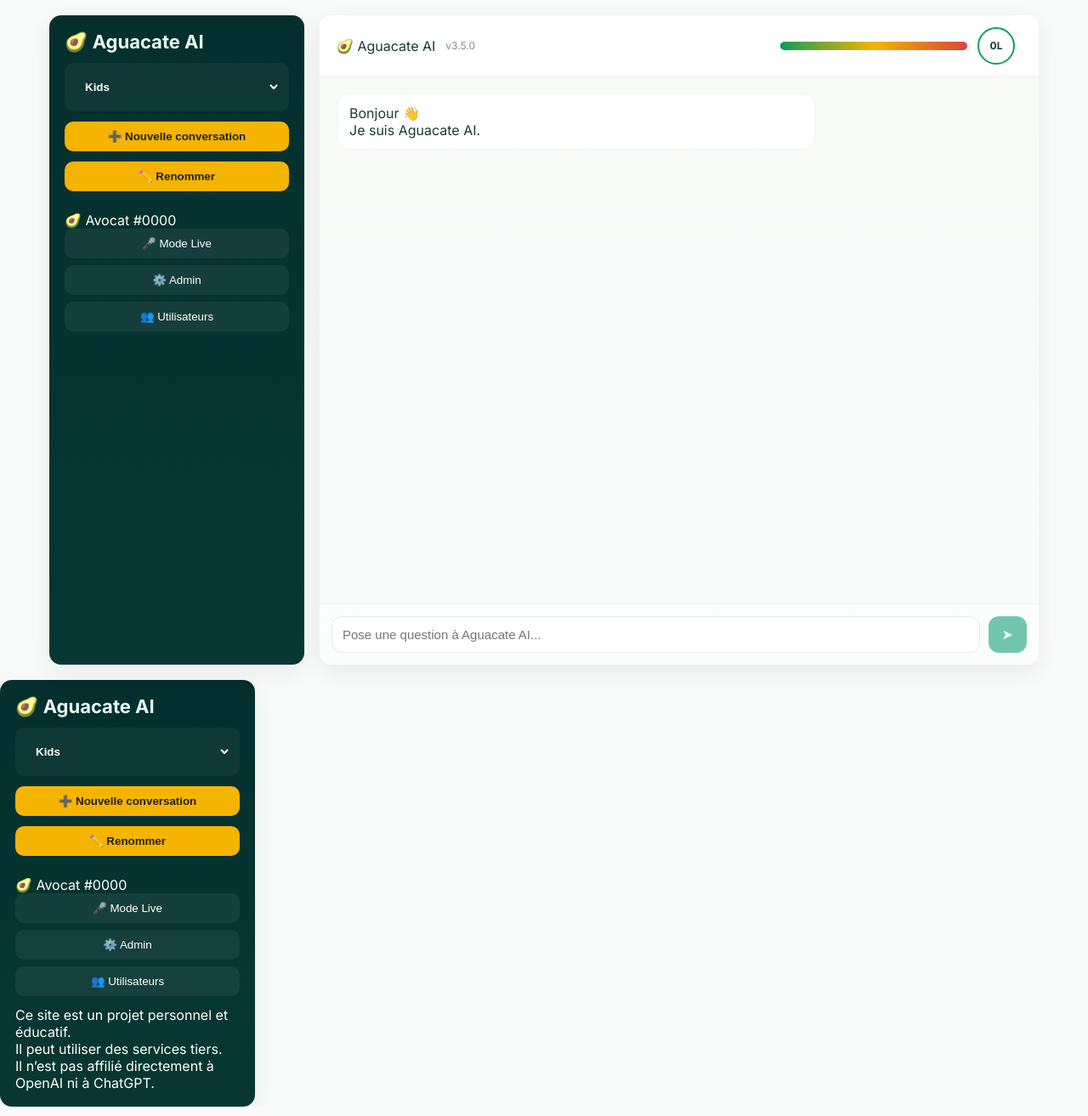
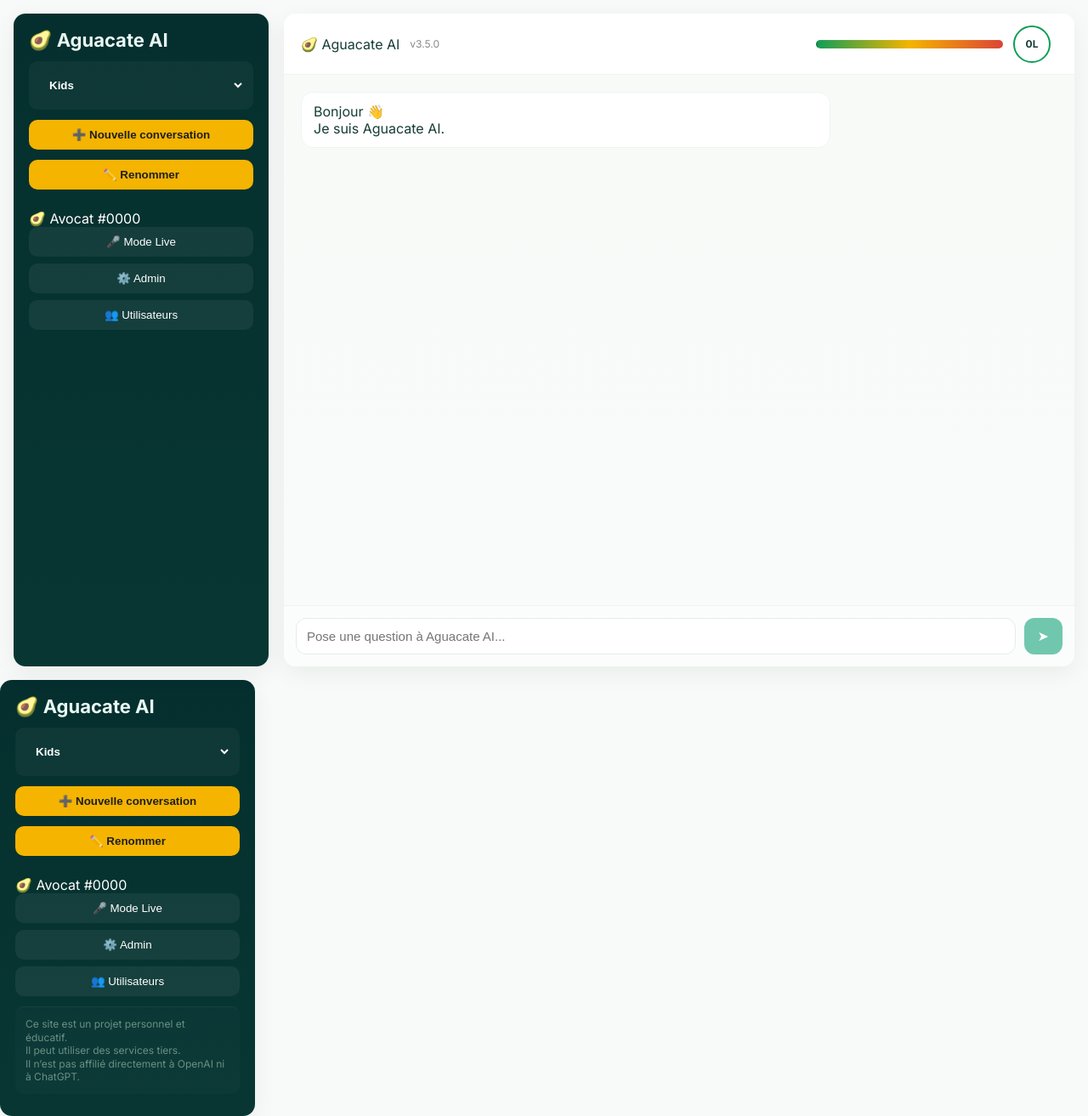
Before and after one commit to tuturcarpentier06-blip/aguacate-AI, a website: page index.html in a window 1280 px wide. Shown: the whole page at 85% size. Drawn offline with Linux system fonts and the light colour scheme; no server answers.

Commit message:
Update style.css

```diff
--- a/style.css
+++ b/style.css
@@ -325,3 +325,41 @@ body{
 /* scrollbar style */
 ::-webkit-scrollbar{ width:8px; height:8px }
 ::-webkit-scrollbar-thumb{ background:#cfe8df; border-radius:10px }
+/* --- RENDRE L'APP PLEIN ÉCRAN --- */
+/* Supprime la contrainte de largeur centrée */
+#app {
+  display: flex;
+  height: 100vh;
+  width: 100%;
+  max-width: none;    /* <--- important : supprimer la limite */
+  margin: 0;          /* enlever le centrage */
+  padding: 16px;      /* facultatif : espace intérieur */
+}
+
+/* Si tu avais une variable --max-width, elle n'est plus utilisée pour #app */
+
+/* --- TEXTE LÉGAL DANS LA SIDEBAR --- */
+.sidebar-legal{
+  margin-top: 14px;
+  padding: 12px;
+  background: rgba(255,255,255,0.02);
+  border-radius: 10px;
+  color: var(--muted);
+  font-size: 12px;
+  line-height: 1.3;
+  border-top: 1px solid rgba(255,255,255,0.04);
+  /* s'assurer qu'il est visible en bas de la sidebar */
+  margin-bottom: 8px;
+}
+
+/* Optionnel : si tu veux que le texte reste collé en bas de la sidebar */
+.sidebar{
+  display:flex;
+  flex-direction:column;
+}
+.sidebar .sidebar-legal{
+  margin-top:auto; /* pousse le bloc légal tout en bas */
+}
+
+/* --- ENLEVER OU CACHER LE FOOTER SI PRÉSENT --- */
+.site-footer { display: none !important; }
```
